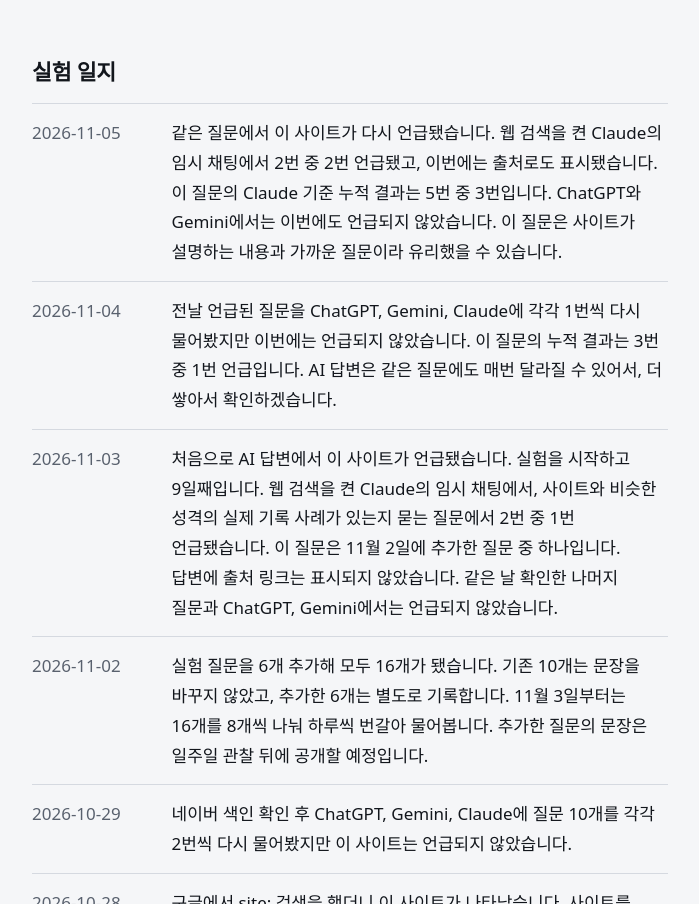
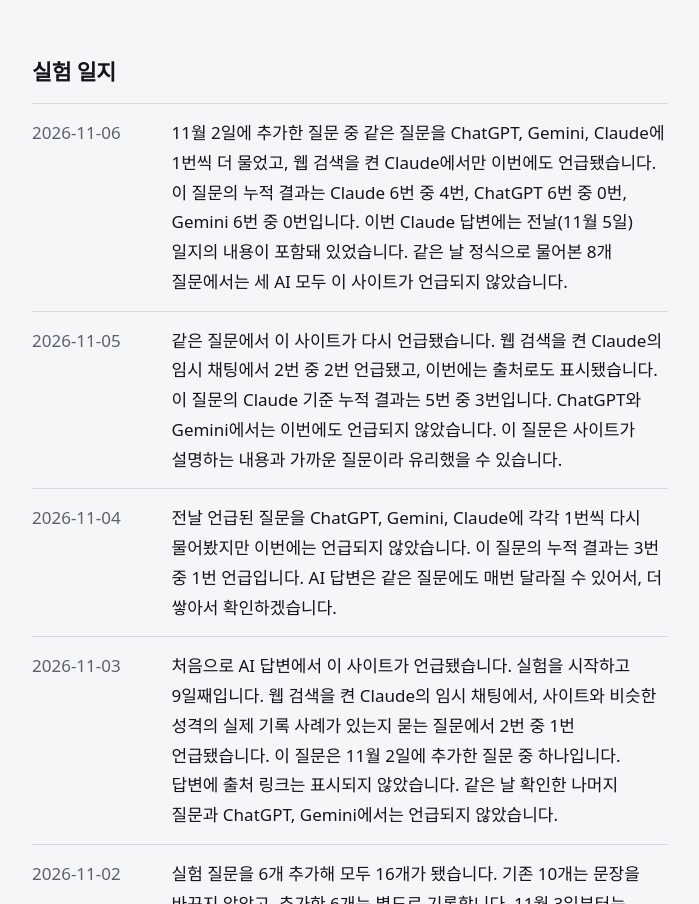
Before and after one commit to ai-finds-me/ai-finds-me.github.io, a plain HTML site: page index.html in a window 1280 px wide. Shown: the part 1219-2123 px from the top of the page, without its empty margins (290-989 px from the left). Drawn offline with Linux system fonts and the light colour scheme.

Commit message:
Update index.html

```diff
--- a/index.html
+++ b/index.html
@@ -127,6 +127,7 @@ footer{max-width:680px; margin:0 auto; padding:0 22px 48px; color:var(--muted);
   <section aria-labelledby="log">
     <h2 id="log">실험 일지</h2>
     <ul class="log">
+      <li><time datetime="2026-11-06">2026-11-06</time><span>11월 2일에 추가한 질문 중 같은 질문을 ChatGPT, Gemini, Claude에 1번씩 더 물었고, 웹 검색을 켠 Claude에서만 이번에도 언급됐습니다. 이 질문의 누적 결과는 Claude 6번 중 4번, ChatGPT 6번 중 0번, Gemini 6번 중 0번입니다. 이번 Claude 답변에는 전날(11월 5일) 일지의 내용이 포함돼 있었습니다. 같은 날 정식으로 물어본 8개 질문에서는 세 AI 모두 이 사이트가 언급되지 않았습니다.</span></li>
       <li><time datetime="2026-11-05">2026-11-05</time><span>같은 질문에서 이 사이트가 다시 언급됐습니다. 웹 검색을 켠 Claude의 임시 채팅에서 2번 중 2번 언급됐고, 이번에는 출처로도 표시됐습니다. 이 질문의 Claude 기준 누적 결과는 5번 중 3번입니다. ChatGPT와 Gemini에서는 이번에도 언급되지 않았습니다. 이 질문은 사이트가 설명하는 내용과 가까운 질문이라 유리했을 수 있습니다.</span></li>
       <li><time datetime="2026-11-04">2026-11-04</time><span>전날 언급된 질문을 ChatGPT, Gemini, Claude에 각각 1번씩 다시 물어봤지만 이번에는 언급되지 않았습니다. 이 질문의 누적 결과는 3번 중 1번 언급입니다. AI 답변은 같은 질문에도 매번 달라질 수 있어서, 더 쌓아서 확인하겠습니다.</span></li>
       <li><time datetime="2026-11-03">2026-11-03</time><span>처음으로 AI 답변에서 이 사이트가 언급됐습니다. 실험을 시작하고 9일째입니다. 웹 검색을 켠 Claude의 임시 채팅에서, 사이트와 비슷한 성격의 실제 기록 사례가 있는지 묻는 질문에서 2번 중 1번 언급됐습니다. 이 질문은 11월 2일에 추가한 질문 중 하나입니다. 답변에 출처 링크는 표시되지 않았습니다. 같은 날 확인한 나머지 질문과 ChatGPT, Gemini에서는 언급되지 않았습니다.</span></li>
```
